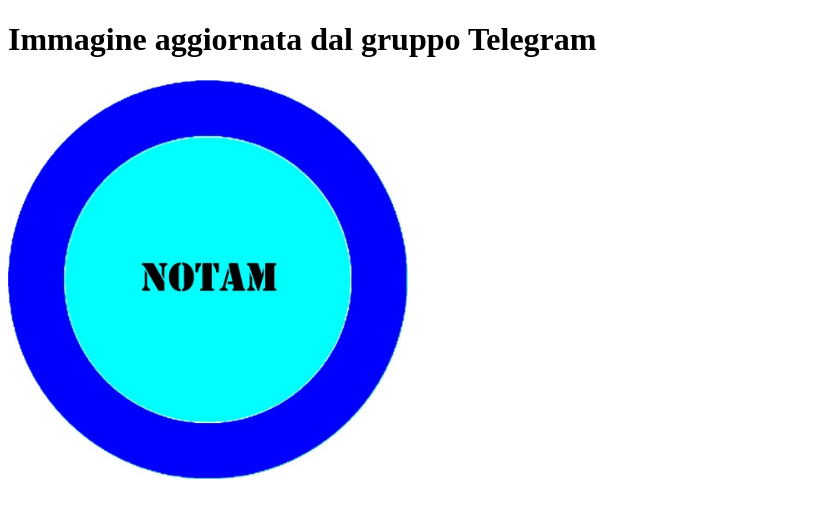
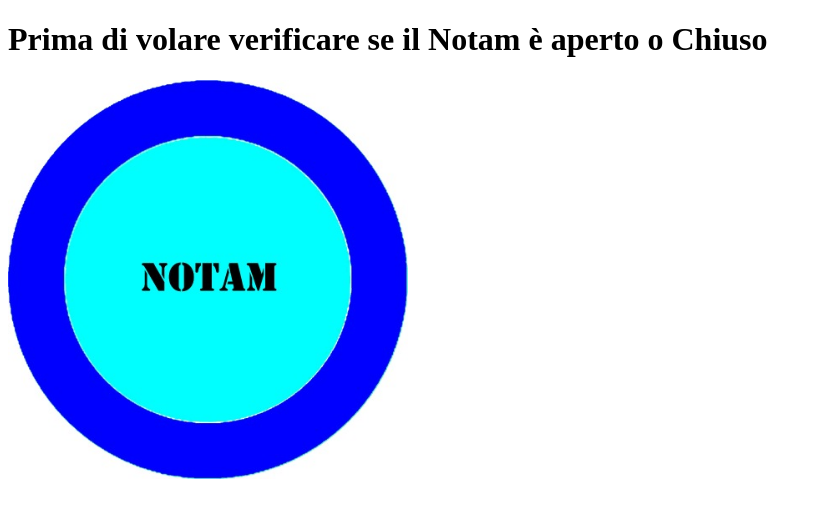
Before and after one commit to pirimpero69/telegram-image-changer, a website: page public/index.html in a window 1280 px wide. Shown: the whole page, without its empty margins (0-822 px from the left). Drawn offline with nearby package versions, Linux system fonts and the light colour scheme; no server answers.

Commit message:
Update index.html

```diff
--- a/public/index.html
+++ b/public/index.html
@@ -4,7 +4,7 @@
   <title>Telegram Image Changer</title>
 </head>
 <body>
-  <h1>Immagine aggiornata dal gruppo Telegram</h1>
+  <h1>Prima di volare verificare se il Notam è aperto o Chiuso</h1>
   <img id="image" src="default.jpg" width="400">
 
   <script src="/socket.io/socket.io.js"></script>
```
